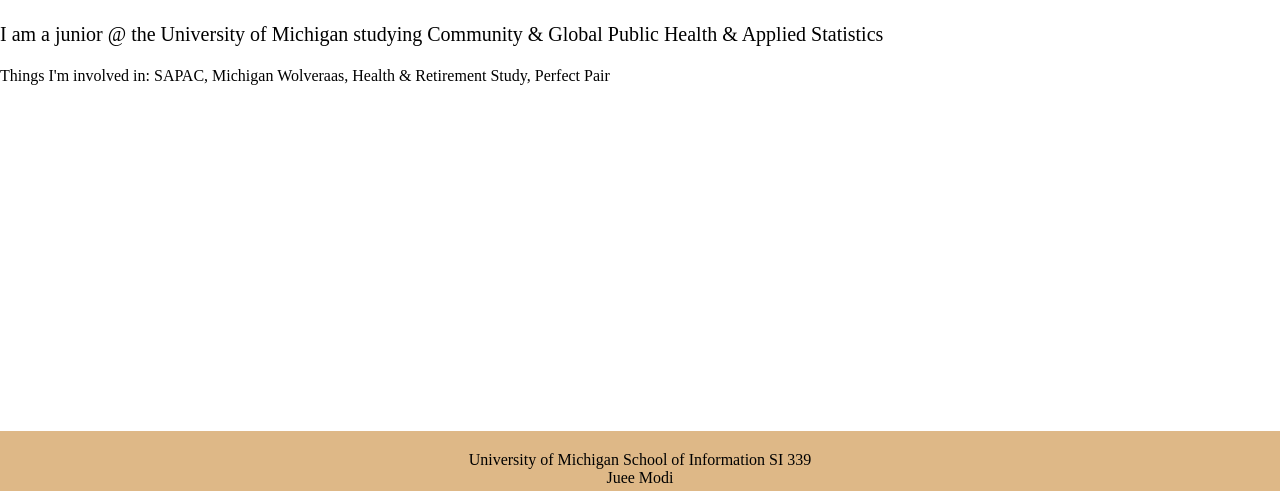
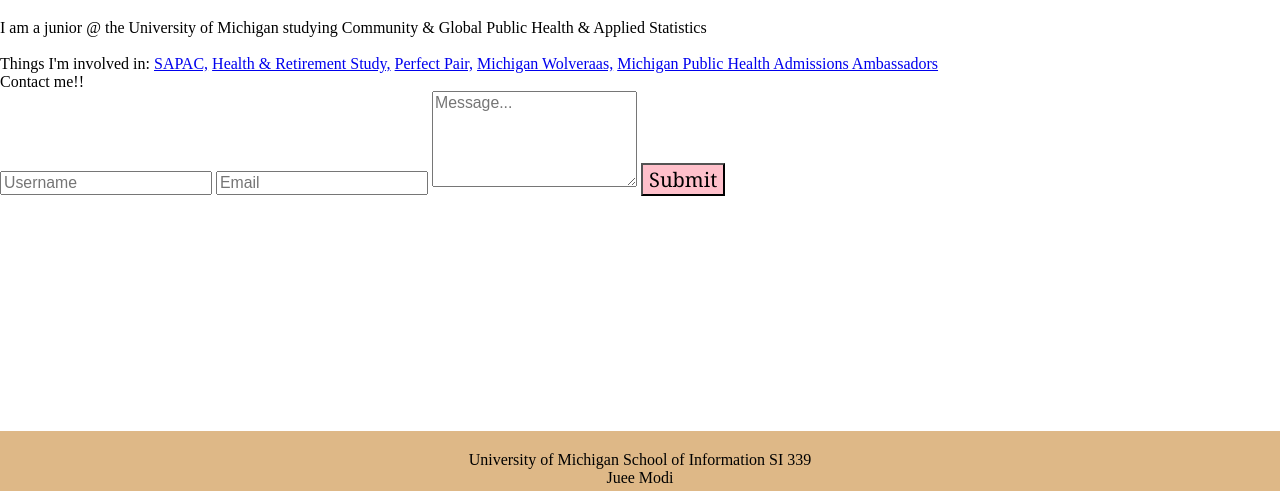
Before and after one commit to jueemodi/si339-finalproject, a plain HTML site: page html/index.html in a window 1280 px wide. Shown: the part 309-800 px from the top of the page. Drawn offline with Linux system fonts and the light colour scheme.

Commit message:
Add files via upload

```diff
--- a/html/index.html
+++ b/html/index.html
@@ -27,9 +27,27 @@
             <img class = "animate" src="../images/roomies.png" width = "150" alt="juee and her roommates" />
         </div>
         <br>
-        <h2> I am a junior @ the University of Michigan studying Community & Global Public Health & Applied Statistics</h2>
+        <p class = "intro" >I am a junior @ the University of Michigan studying Community & Global Public Health & Applied Statistics
         <br>
-        <h3> Things I'm involved in: SAPAC, Michigan Wolveraas, Health & Retirement Study, Perfect Pair</h3>
+        <br>
+         Things I'm involved in:
+            <a href="https://sapac.umich.edu/article/bystander-intervention-community-engagement-bice">SAPAC,</a>
+            <a href="https://hrs.isr.umich.edu/about">Health & Retirement Study,</a>
+            <a href="https://www.perfectpair.org">Perfect Pair,</a>
+            <a href="https://www.instagram.com/wolveraas/?hl=en">Michigan Wolveraas,</a>
+            <a href="https://sph.umich.edu/community/student-experience/admissions-ambassadors.html">Michigan Public Health Admissions Ambassadors</a>
+        </p>
+        <form action="/" class="decor">
+
+            <div class="circle"></div>
+            <div class="form-inner">
+              <h5>Contact me!!</h5>
+              <input type="text" placeholder="Username">
+              <input type="email" placeholder="Email">
+              <textarea placeholder="Message..." rows="5"></textarea>
+              <button type="submit" href="/">Submit</button>
+            </div>
+          </form>
 
     </main>
     <footer>
```
Also changed, not shown: html/music.html (+2 -1 lines), html/other.html (+20 -7 lines).
